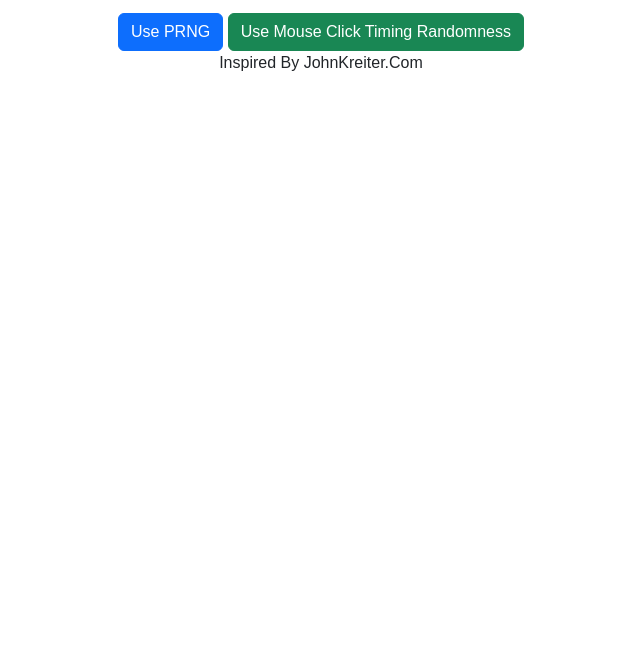
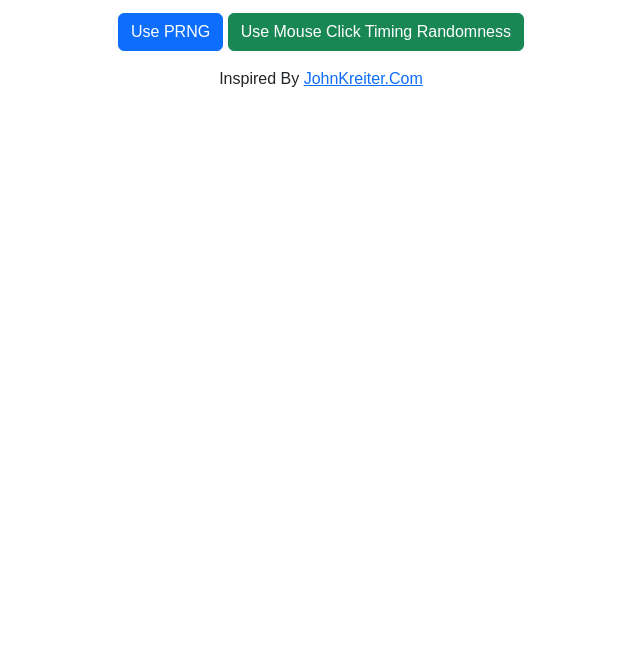
Before and after one commit to aliansari22/Zener-Test, a plain HTML site: page index.html in a window 1280 px wide. Shown: the part 133-800 px from the top of the page, without its empty margins (319-959 px from the left). Drawn offline with nearby package versions, Linux system fonts and the light colour scheme.

Commit message:
Update index.html

```diff
--- a/index.html
+++ b/index.html
@@ -32,7 +32,9 @@
             <input type="number" id="seed" class="form-control" placeholder="Enter seed">
             <button id="set-seed" class="btn btn-secondary mt-2">Set Seed</button>
         </div>
-        <p>Inspired By JohnKreiter.Com</p>
+        <p></p>
+        <p></p>
+        <p>Inspired By <a href="https://johnkreiter.com">JohnKreiter.Com</a></p>
     </div>
 
     <!-- Zener Symbols -->
```
